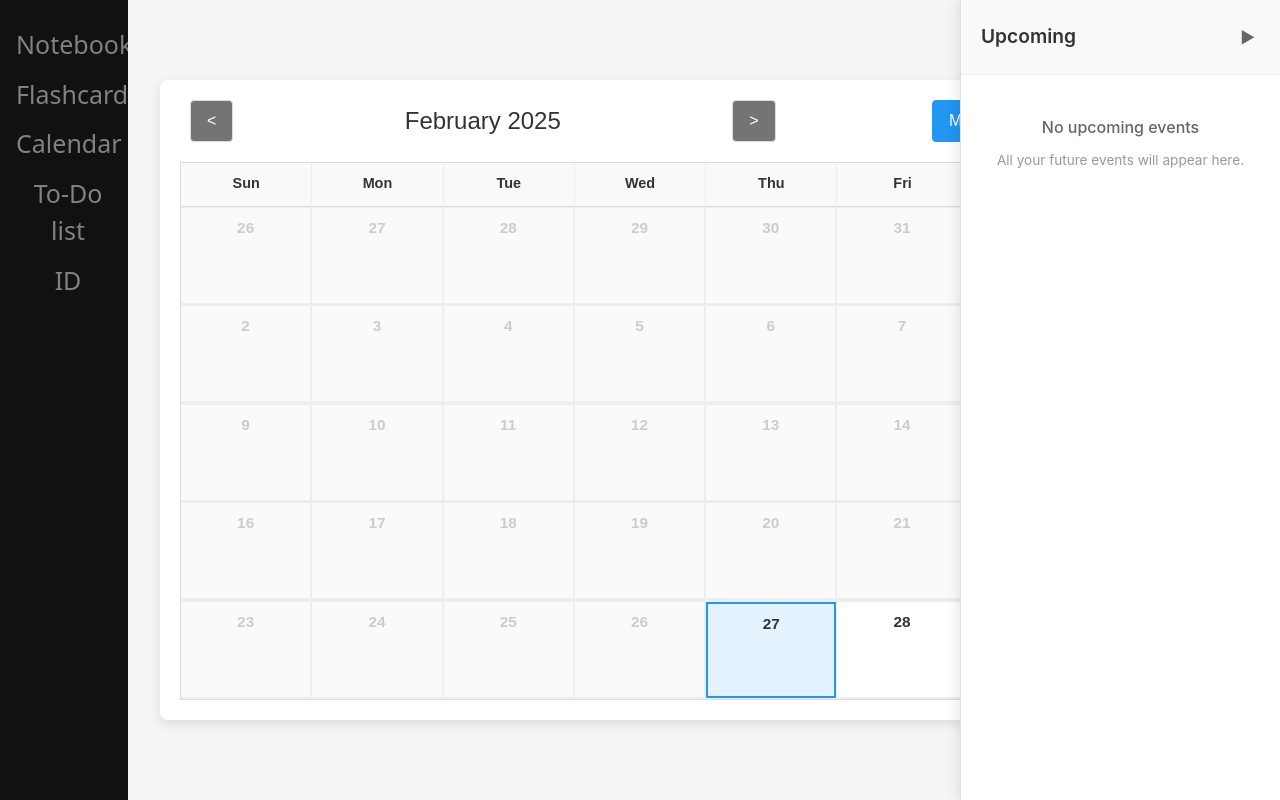
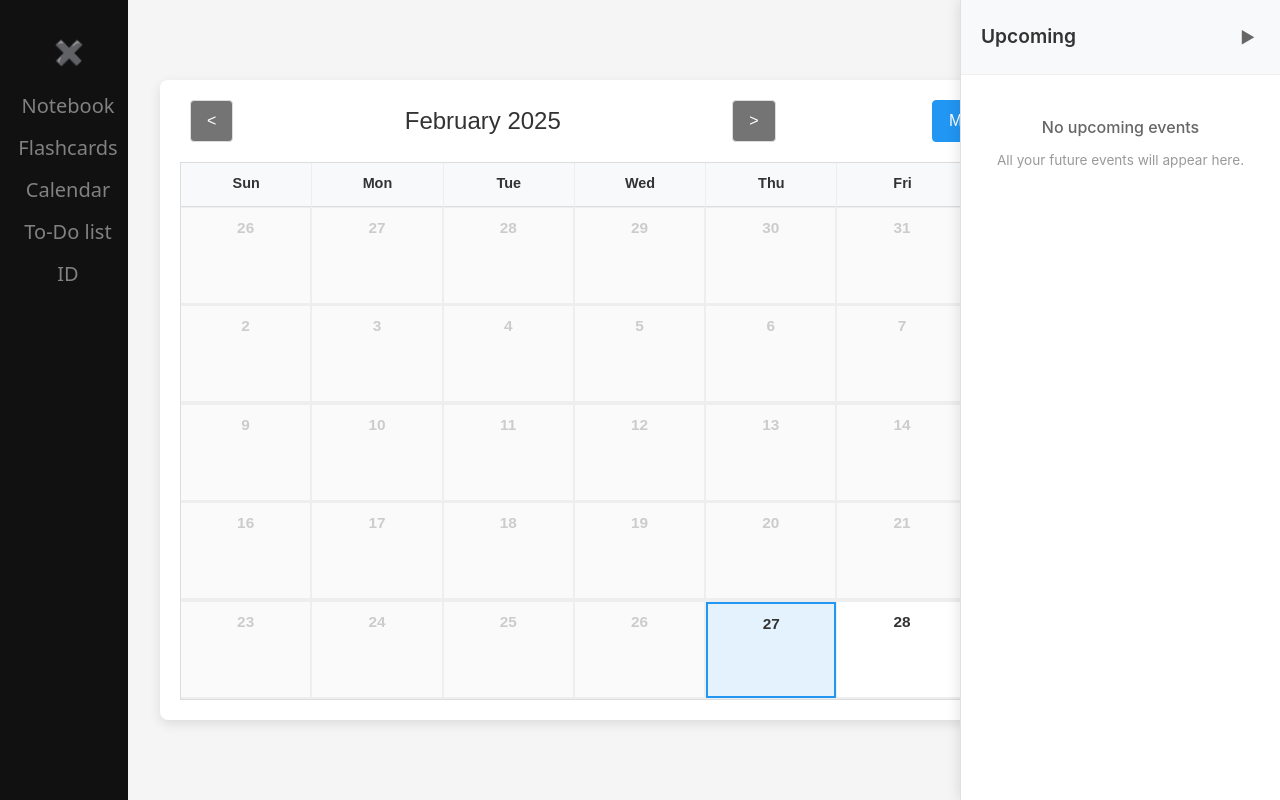
Before and after one commit to Gh0sty23/Virtual-backpack, a React (Vite) app in the folder virtual-backpack/: page /calendar in a window 1280 px wide. Built offline with nearby package versions, Linux system fonts and the light colour scheme.

Commit message:
Making sidebar collapsible

```diff
--- a/virtual-backpack/src/components/Sidebar/Sidebar.css
+++ b/virtual-backpack/src/components/Sidebar/Sidebar.css
@@ -1,23 +1,57 @@
 .sidenav {
-  height :100%;
-  width : 10vw;
+  height: 100%;
+  width: 10vw;
+  min-width: 60px;
   position: fixed;
   z-index: 1;
   top: 0;
   left: 0;
   background-color: #111;
   overflow-x: hidden;
-  padding-top: 20px
+  padding-top: 20px;
+  transition: width 0.3s ease;
+}
+
+.sidenav.collapsed {
+  width: 60px;
 }
 
 .sidenav a {
   padding: 6px 8px 6px 16px;
   text-decoration: none;
-  font-size: 25px;
+  font-size: 20px;
   color: #818181;
   display: block;
+  white-space: nowrap;
+  overflow: hidden;
+  text-overflow: ellipsis;
+  transition: opacity 0.3s;
 }
 
-.sidenav a:hover{
+.sidenav.collapsed a {
+  opacity: 0;
+  pointer-events: none;
+}
+
+.sidenav a:hover {
   color: #f1f1f1;
 }
+
+.toggle-btn {
+  background: none;
+  border: none;
+  color: white;
+  font-size: 24px;
+  cursor: pointer;
+  margin-left: 10px;
+  transition: all 0.3s ease;
+}
+
+/* Center it vertically and horizontally when collapsed */
+.sidenav.collapsed .toggle-btn {
+  margin: 0;
+  position: absolute;
+  top: 20px;
+  left: 50%;
+  transform: translateX(-50%);
+}
--- a/virtual-backpack/src/components/Sidebar/Sidebar.tsx
+++ b/virtual-backpack/src/components/Sidebar/Sidebar.tsx
@@ -1,10 +1,20 @@
 import './Sidebar.css'
 import { Link } from 'react-router-dom'
+import { useState } from 'react'
 
 function Sidebar() {
+  const [collapsed, setCollapsed] = useState(false)
+
+  const toggleSidebar = () => {
+    setCollapsed(prev => !prev)
+  }
+
   return (
     <>
-      <div className="sidenav">
+      <div className={`sidenav ${collapsed ? 'collapsed' : ''}`}>
+        <button className="toggle-btn" onClick={toggleSidebar}>
+          {collapsed ? '☰' : '✖'}
+        </button>
         <Link to="/notebook">Notebook</Link>
         <Link to="/flashcards">Flashcards</Link>
         <Link to="/calendar">Calendar</Link>
```
